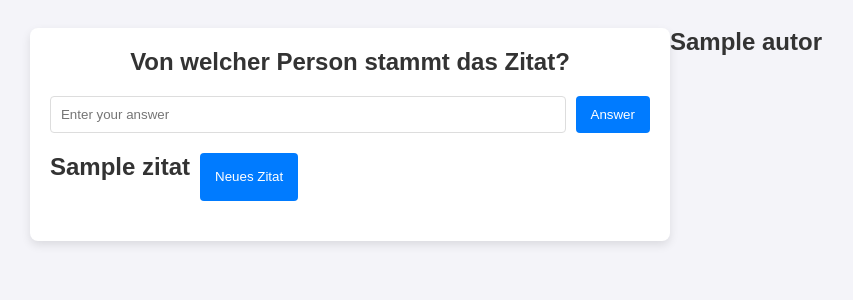
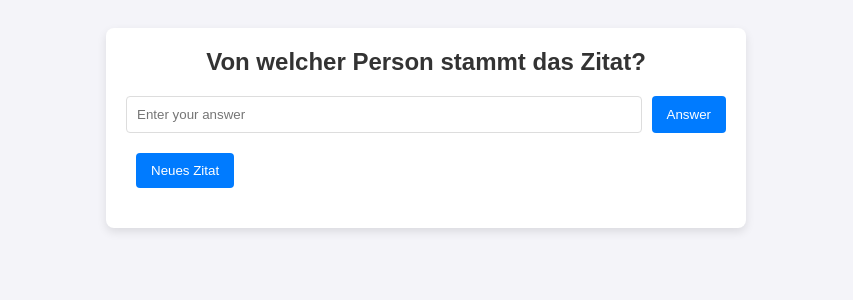
Before and after one commit to Sven1047/EIN, a Flask app: template Netzwerke und Internet II/Projekt_TIm_Sven/templates/index.html in a window 1280 px wide. Shown: the top 300 px of the page, without its empty margins (214-1067 px from the left). Run offline with Flask 3, Linux system fonts and the light colour scheme; the template is opened without the code that fills it: most values are stand-ins (such as "Sample title", 1, 10 or a date in 2020).

Commit message:
Initial commit

```diff
--- a/Netzwerke und Internet II/Projekt_TIm_Sven/app.py
+++ b/Netzwerke und Internet II/Projekt_TIm_Sven/app.py
@@ -1,6 +1,9 @@
 from flask import Flask, render_template, request
 import sqlite3
 from random import *
+
+correct_autor = ''
+results = []
 
 app = Flask(__name__)
 
@@ -11,12 +14,17 @@ def get_db_connection():
 
 @app.route('/', methods=['GET', 'POST'])
 def index():
-    results = []
+    global correct_autor
+    global results
+
     random_int = str(randint(1,1000))
     correct = False
     autor = []
-    answer = ""
+    answer = ''
+
     if request.method == 'POST':
+        results = []
+
         conn = get_db_connection()
 
         query  = "SElECT zitate.zitat FROM zitate WHERE zitate.id = '" + random_int + "' "
@@ -26,16 +34,19 @@ def index():
         query = "SELECT zitate.autor FROM zitate WHERE zitate.id = '" + random_int + "' "
 
         autor = conn.execute(query).fetchall()
-        print(str(autor[0]))
+
+        for row in autor:
+            correct_autor = f'{row[0]}'
+
         conn.close()
 
     if request.method == 'GET':
-        answer = request.args.get("answer")
+        answer = str(request.args.get("answer"))
 
-        if answer == autor:
+        if answer.casefold() == correct_autor.casefold():
             correct = True
 
-    return render_template('index.html', results=results, autor=autor)
+    return render_template('index.html', results=results, autor=autor, correct=correct, answer=answer)
 
 if __name__ == '__main__':
     app.run(debug=True, port=8086, use_reloader=False)
--- a/Netzwerke und Internet II/Projekt_TIm_Sven/templates/index.html
+++ b/Netzwerke und Internet II/Projekt_TIm_Sven/templates/index.html
@@ -13,9 +13,16 @@
             <button type="submit">Answer</button>
         </form>
         <form method="POST">
-            {% for result in results %}
-                <h2>{{result['zitat']}}</h2>
-            {% endfor %}
+            {% if results != [] and answer == "" %}
+                {% for result in results %}
+                    <h2>{{result['zitat']}}</h2>
+                {% endfor %}
+            {% elif answer != '' and correct == True %}
+                <h2 style="color: green">Korrekt!</h2>
+            {% elif answer != '' and correct == False %}
+                <h2 style="color: red">Leider Falsch!</h2>
+            {% endif %}
+
             {% if results == [] %}
                 <button type="submit">Get Zitat</button>
             {% elif results != [] %}
@@ -23,11 +30,10 @@
             {% endif %}
 
         </form>
+
+
+
     </div>
-
-    {% for autor in autor %}
-        <h2>{{autor['autor']}}</h2>
-    {% endfor %}
 
 </body>
 </html>
```
